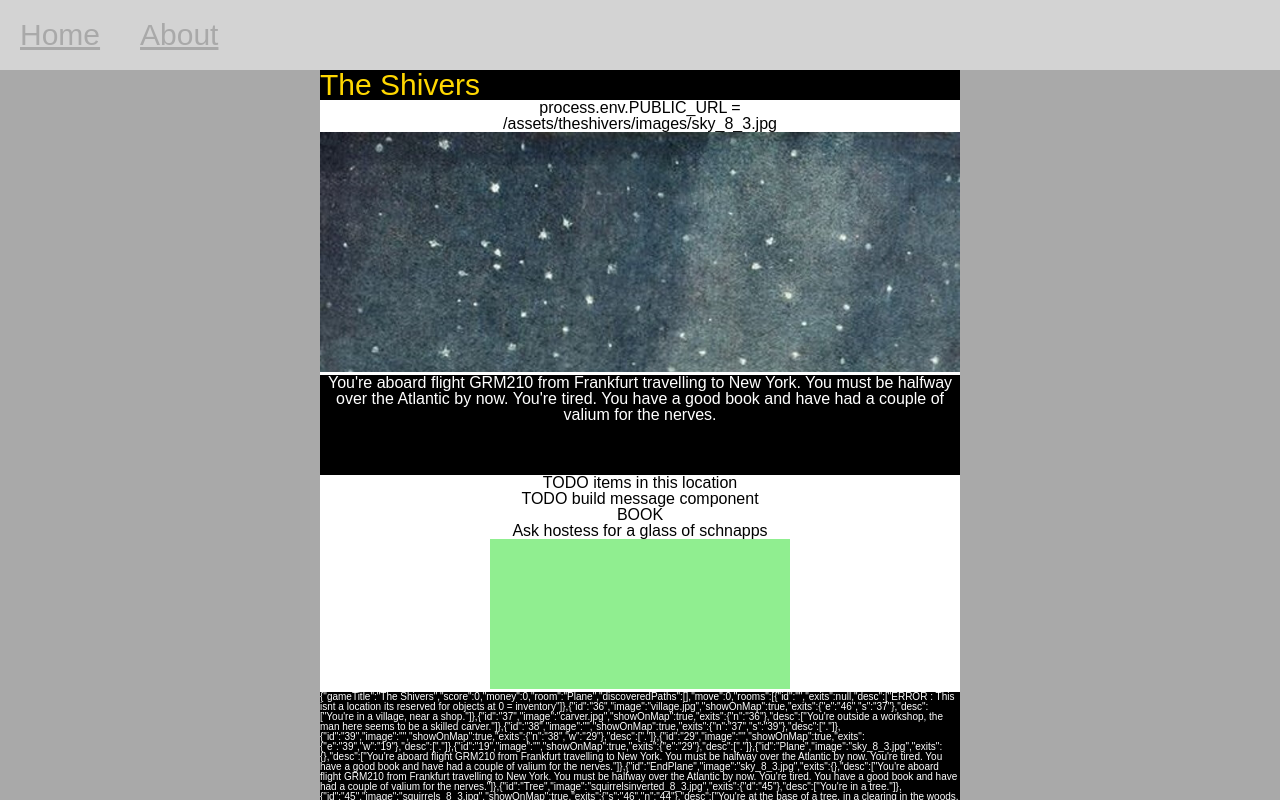
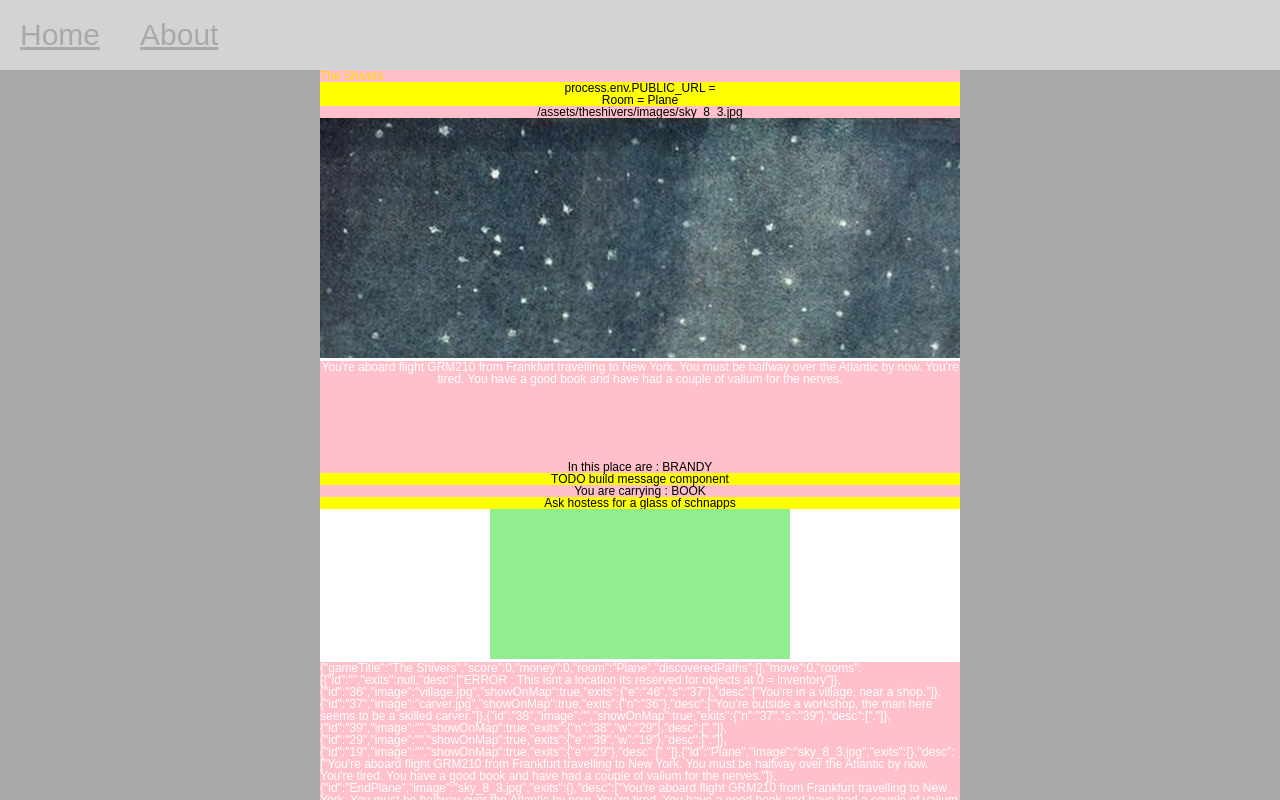
Before and after one commit to markhorsell/if-player-react, a React (Create React App) app: page / in a window 1280 px wide. Shown: the top 800 px of the page. Built offline with nearby package versions, Linux system fonts and the light colour scheme.

Commit message:
items in location

```diff
--- a/src/components/Inventory.js
+++ b/src/components/Inventory.js
@@ -7,7 +7,7 @@ const Inventory = ({ items=[] }) => {
 
 	const inventory = items.join(",");
 	return (
-	<div>{inventory}</div>
+	<div>You are carrying : {inventory}</div>
 	)
 	}
 
--- /dev/null
+++ b/src/components/LocationObjects.js
@@ -0,0 +1,10 @@
+import React from 'react';
+
+const LocationObjects = ({ items=[] }) => {
+	const locationObjects = items.join(",");
+	return (
+	<div>In this place are : {locationObjects}</div>
+	)
+	}
+
+export default LocationObjects;
--- a/src/containers/Home.css
+++ b/src/containers/Home.css
@@ -4,13 +4,14 @@
 	width:50%;
 	background-color:white;
 }
-/*
+
 .home > p {
+	font-size:12px;
 	background-color: yellow;
 
 }
 .home > div {
+	font-size:12px;
 	background-color: pink;
 
 }
-*/
--- a/src/containers/home.js
+++ b/src/containers/home.js
@@ -6,6 +6,7 @@ import { connect } from 'react-redux';
 import Header from '../components/Header';
 import RoomDescription from '../components/RoomDescription';
 import RoomImage from '../components/RoomImage';
+import LocationObjects from '../components/LocationObjects';
 import Inventory from '../components/Inventory';
 import Actions from '../components/Actions';
 import WorldMap from '../components/WorldMap';
@@ -13,7 +14,11 @@ import Debug from '../components/Debug';
 
 import './Home.css';
 
-import { getRoomData,getInventory,getAllowedActions  } from '../utils/dataHelper';
+import { getRoomData,
+  getInventory,
+  getAllowedActions,
+  getLocationObjects
+ } from '../utils/dataHelper';
 
 /*
 The project was built assuming it is hosted at the server root.
@@ -58,10 +63,10 @@ class Home extends Component {
     const money = gameData.money;
     const currentRoomData = getRoomData(room,rooms);
     const description = this.getDescription(currentRoomData);
+    const locationObjects = getLocationObjects(room,objects);
     const image = this.getImage(currentRoomData);
     const inventory = getInventory(objects);
-    const allowedActions = getAllowedActions(objects,actions,room,money);
-    console.log(allowedActions);
+    const allowableActions = getAllowedActions(objects,actions,room,money);
 
     //TODO assets folder will be switchable later
     const assetsFolder='theshivers';
@@ -74,15 +79,16 @@ class Home extends Component {
         <Header title={gameData.gameTitle}/>
 
         <p>{'process.env.PUBLIC_URL = '+process.env.PUBLIC_URL}</p>
+        <p>Room = {room}</p>
         <RoomImage path ={'/assets/'+assetsFolder+'/images/'} image={image}/>
         <RoomDescription description={description}/>
-        <p>TODO items in this location</p>
+        <LocationObjects items={locationObjects}/>
 
 
         <p>TODO build message component</p>
 
         <Inventory items={inventory}/>
-        <Actions allowableActions={allowedActions}/>
+        <Actions allowableActions={allowableActions}/>
         <WorldMap discoveredPaths={'this will be a discovered paths list'}/>
 
 
@@ -98,7 +104,7 @@ Home.propTypes = {
 
 function mapStateToProps(state) {
   //has testObj and happens before 13
-  console.log(state);
+  console.log(state.gameData);
 
   const { gameData } = state;
   return {
--- a/src/reducers/io.js
+++ b/src/reducers/io.js
@@ -8,8 +8,8 @@ import {
 
 export function gameData(state = {}, action) {
 
-  console.log('io.js - categories');
-  console.log(action.type);
+
+  console.log('Action = '+action.type);
   switch (action.type) {
     case INIT_DATA:
       return {
--- a/src/utils/dataHelper.js
+++ b/src/utils/dataHelper.js
@@ -9,19 +9,13 @@ export const getInventory = (objects) => {
     const inventory = objects.filter(object => object.loc==='INV').map(object => object.obj);
     return inventory;
 }
+export const getLocationObjects= (roomId,objects) => {
+	const locObjects = objects.filter(object => object.loc===roomId).map(object => object.obj);
+    return locObjects;
+}
 export const getAllowedActions = (objects,actions,room,money) => {
 
 	let allowableActions= [];
-
-	/*
-	console.log(money);
-	console.log(room);
-	console.log(actions);
-	console.log(objects);
-	*/
-
-
-
 		let actionsToCheck = actions;
 		// ONLY return actions that meet the conditions
 		for (let i = 0; i < actions.length; i++) {
```
